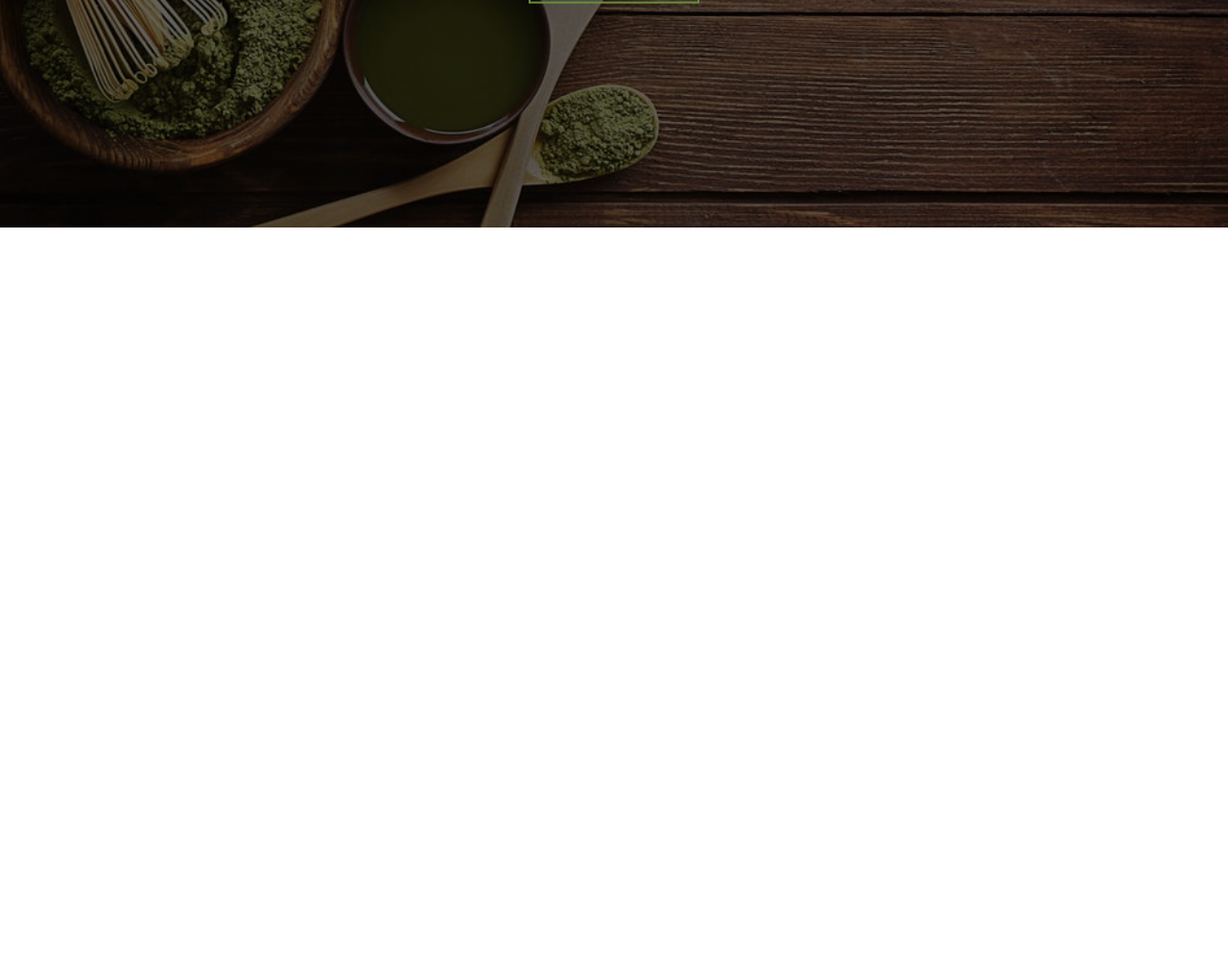
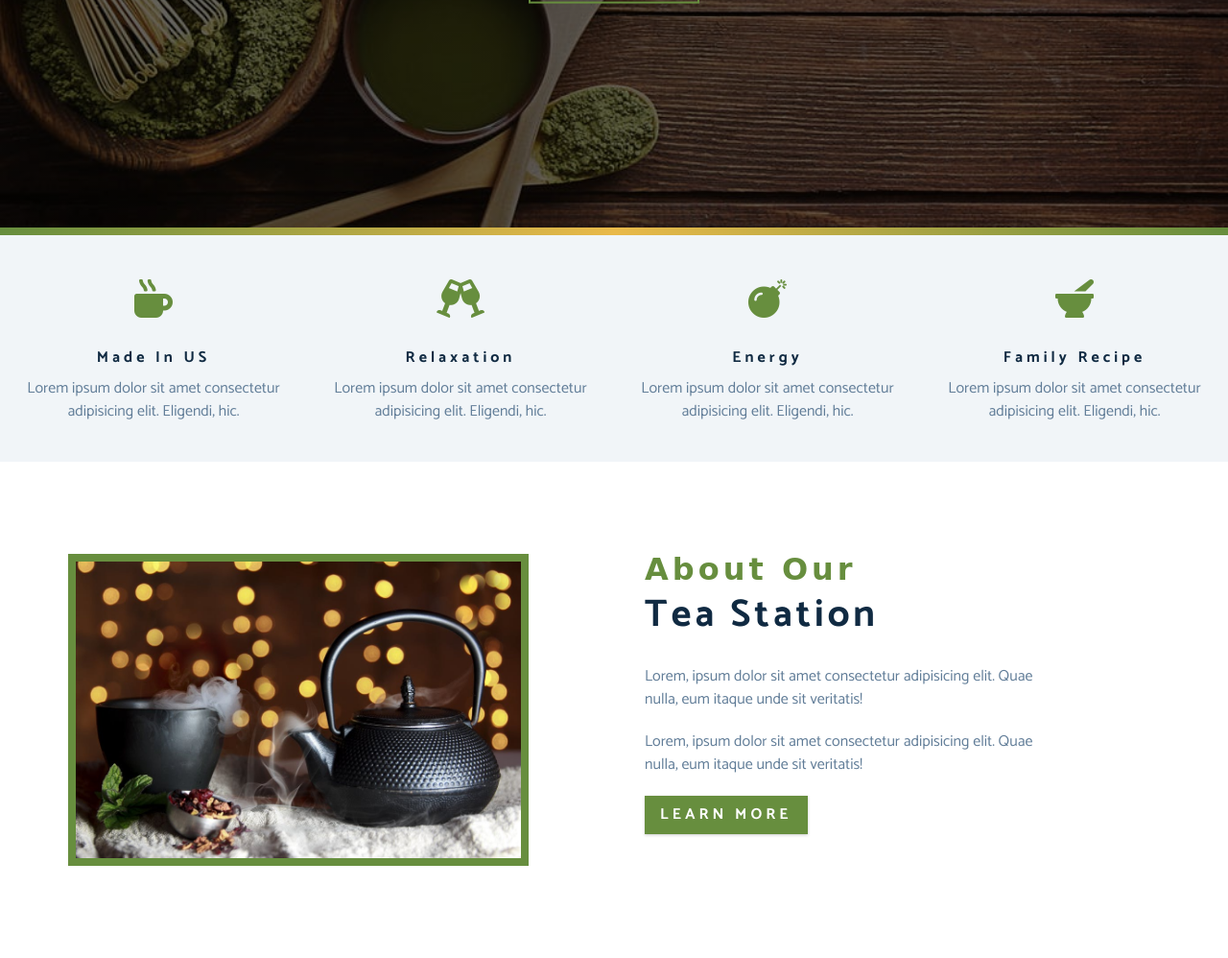
Before and after one commit to rafaelValenca/Tea-Project, a plain HTML site: page index.html in a window 1280 px wide. Shown: the part 563-1561 px from the top of the page at 96% size. Before the commit the page ends 800 px from the top, so only its background shows below. Drawn offline with Linux system fonts and the light colour scheme; a web font is replaced by a local one.

Commit message:
about section finish

```diff
--- a/css/styles.css
+++ b/css/styles.css
@@ -5,13 +5,11 @@ Fonts
 */
 @import url("https://fonts.googleapis.com/css?family=Catamaran:400,700|Grand+Hotel");
 
-
 /*
 ===========
 Varibles
 ===========
 */
-
 
 :root {
 --clr-primary: #678e3e;
@@ -129,6 +127,35 @@ p {
     background: var(--clr-primary-light);
 }
 
+.clearfix::after,
+.clearfix::before {
+    content: '';
+    clear: both;
+    display: table;
+}
+
+.section-title h3 {
+    font-family: var(--ff-secondary);
+    color: var(--clr-primary);
+}
+
+.section-title {
+    margin-bottom: 2rem;
+}
+
+.section-center {
+    padding: 4rem 0;
+    width: 85vw;
+    margin: 0 auto;
+    max-width: 1170px;
+}
+
+@media screen and (min-width:992px) {
+    .section-center {
+        width: 95vw;
+        padding: 4rem 1rem;
+    }
+}
 
 /*
 ===========
@@ -171,3 +198,110 @@ Header
     padding: 1rem 1.75rem;
 
 }
+
+/* content divider */
+
+.content-divider {
+    height: 0.5rem;
+    background: linear-gradient(
+        to left,
+        var(--clr-primary),
+      #e9b949,
+        var(--clr-primary)
+     );
+}
+
+/*
+===========
+Skills
+===========
+*/
+
+.skills {
+    background: var(--clr-grey-10);
+}
+
+.skill {
+    padding: 2.5rem 0;
+    text-align: center;
+    transition: var(--transition);
+}
+
+.skill-icon {
+    font-size: 2.5rem;
+    margin-bottom: 1.25rem;
+    transition: var(--transition);
+    display: inline-block;
+    color: var(--clr-primary);
+}
+
+.skill-text {
+    color: var(--clr-grey-5);
+    max-width: 17rem;
+    margin: 0 auto;
+}
+
+.skill:hover {
+    background: var(--clr-white);
+    box-shadow: 0 2px var(--clr-primary);
+}
+.skill:hover .skill-icon {
+    transform: translateY(5px);
+}
+
+@media screen and (min-width:576px){
+    .skill {
+        float: left;
+        width: 50%;
+    }
+}
+
+@media screen and (min-width:1200px){
+    .skill {
+        float: left;
+        width: 25%;
+    }
+}
+
+/*
+===========
+About
+===========
+*/
+
+.about-img,
+.about-info {
+    padding: 2rem 0;
+}
+
+.about-picture-container {
+    background: var(--clr-primary);
+    border: 0.5rem solid var(--clr-primary);
+    max-width: 30rem;
+    overflow: hidden;
+}
+
+.about-picture {
+    transition: var(--transition);
+}
+
+.about-picture-container:hover .about-picture {
+    opacity: 0.5;
+    transform: scale(1.2);
+}
+
+.about-text {
+    max-width: 26rem;
+    color: var(--clr-grey-5);
+}
+
+@media screen and (min-width:992px) {
+    .about-img, .about-info {
+        float: left;
+        width: 50%;
+    }
+
+    .about-info {
+        padding-left: 2rem;
+    }
+}
--- a/index.html
+++ b/index.html
@@ -23,6 +23,77 @@
         <a href="skills.html" class="btn banner-btn">explore</a>
       </div>
     </header>
+
+    <!-- content divider-->
+    <div class="content-divider"></div>
+
+    <!-- skills section -->
+    <section class="skills clearfix">
+      <!-- single skill -->
+      <article class="skill">
+        <span class="skill-icon">
+          <i class="fas fa-mug-hot"></i>
+        </span>
+        <h4 class="skill-title">made in US</h4>
+        <p class="skill-text">
+          Lorem ipsum dolor sit amet consectetur adipisicing elit. Eligendi, hic.
+        </p>
+      </article>
+      <!-- single skill -->
+      <article class="skill">
+        <span class="skill-icon">
+          <i class="fas fa-glass-cheers"></i>
+        </span>
+        <h4 class="skill-title">relaxation</h4>
+        <p class="skill-text">
+          Lorem ipsum dolor sit amet consectetur adipisicing elit. Eligendi, hic.
+        </p>
+      </article>
+      <!-- single skill -->
+      <article class="skill">
+        <span class="skill-icon">
+          <i class="fas fa-bomb"></i>
+        </span>
+        <h4 class="skill-title">energy</h4>
+        <p class="skill-text">
+          Lorem ipsum dolor sit amet consectetur adipisicing elit. Eligendi, hic.
+        </p>
+      </article>
+      <!-- single skill -->
+      <article class="skill">
+        <span class="skill-icon">
+          <i class="fas fa-mortar-pestle"></i>
+        </span>
+        <h4 class="skill-title">family recipe</h4>
+        <p class="skill-text">
+          Lorem ipsum dolor sit amet consectetur adipisicing elit. Eligendi, hic.
+        </p>
+      </article>
+    </section>
+
+    <!-- about -->
+    <section>
+      <div class="section-center clearfix">
+        <!-- about img-->
+        <article class="about-img">
+          <div class="about-picture-container">
+            <img src="images/about-bcg.jpeg" alt="Tea kettle" class="about-picture">
+          </div>
+        </article>
+        <!-- about-info-->
+        <article class="about-info">
+          <!-- section title-->
+          <div class="section-title">
+            <h3>about our</h3>
+            <h2>tea station</h2>
+          </div>
+          <p class="about-text">Lorem, ipsum dolor sit amet consectetur adipisicing elit. Quae nulla, eum itaque unde sit veritatis!</p>
+          <p class="about-text">Lorem, ipsum dolor sit amet consectetur adipisicing elit. Quae nulla, eum itaque unde sit veritatis!</p>
+          <a href="about.html" class="btn">learn more</a>
+        </article>
+      </div>
+    </section>
+
     <script src="app.js"></script>
   </body>
 </html>
```
